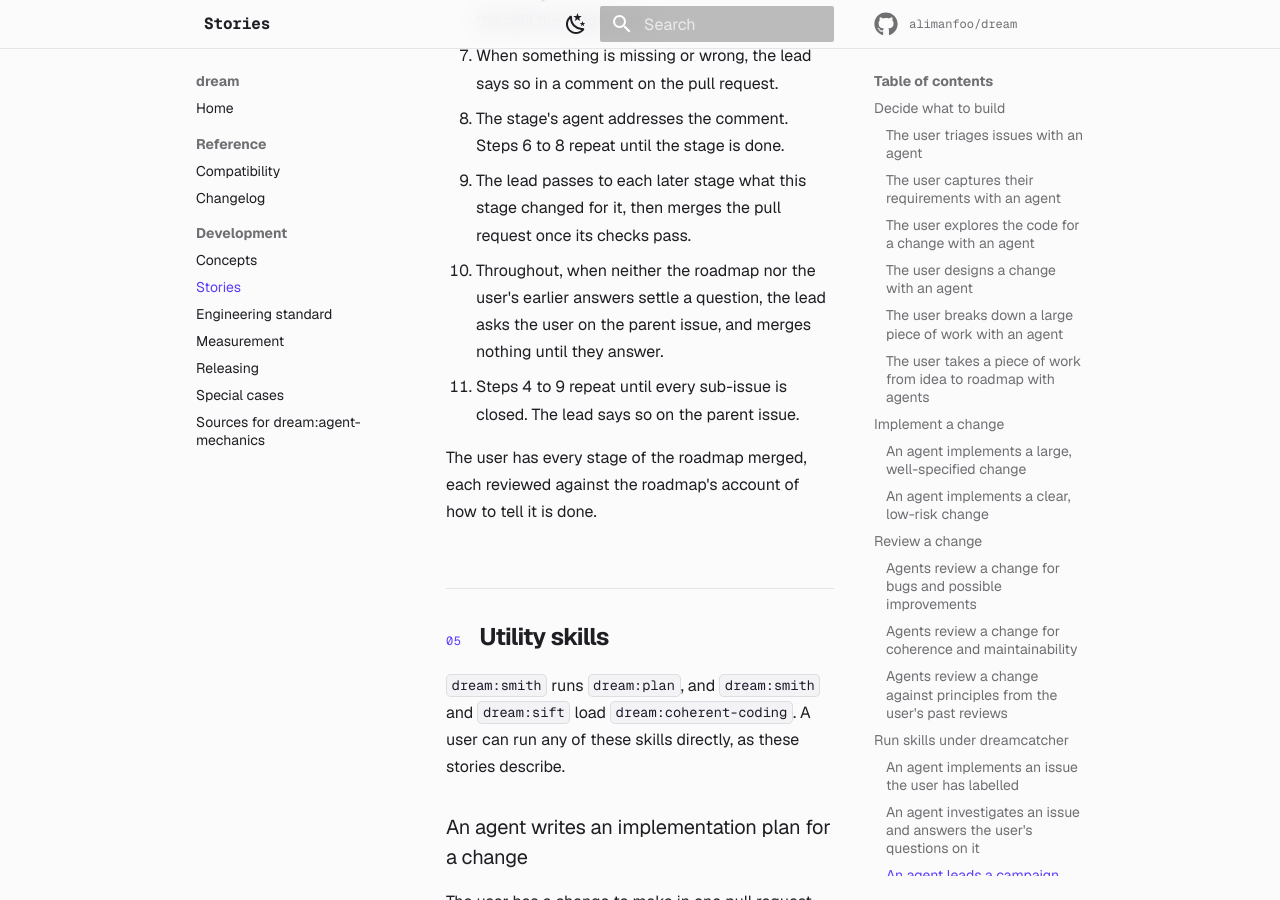
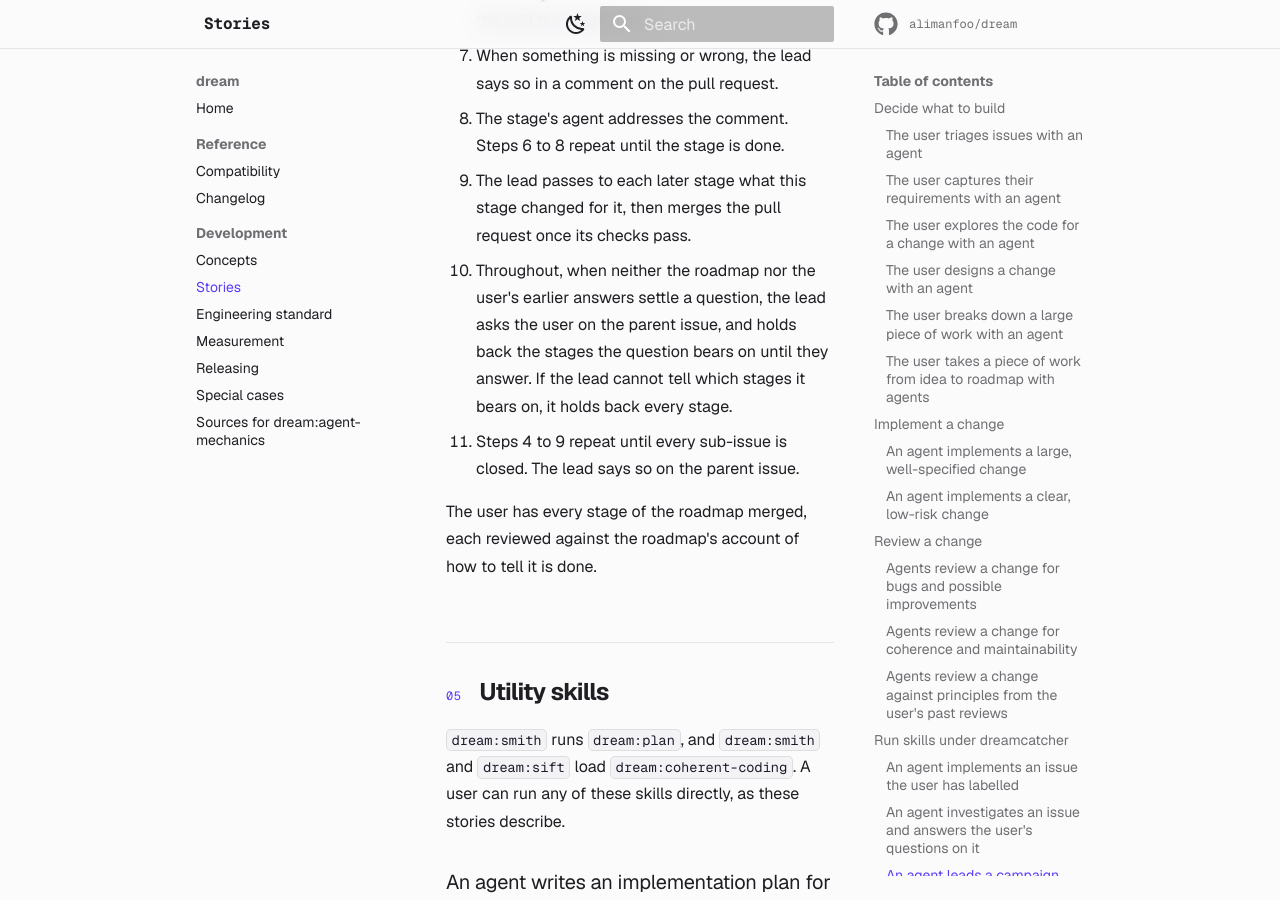
Before and after one commit to alimanfoo/dream, an MkDocs documentation site: the page built from docs/stories.md, in a window 1280 px wide and 900 px high, scrolled down 18744 px. Built offline with MkDocs 1.6.1 and Material for MkDocs 9.7.7, drawn with Linux system fonts in a browser that asks for light colours; comment, search, counter and statistics services are not loaded.

Commit message:
Hold back only stages affected by open questions
Co-Authored-By: Codex <noreply@openai.com>

```diff
--- a/docs/stories.md
+++ b/docs/stories.md
@@ -477,8 +477,9 @@ settle.
 9. The lead passes to each later stage what this stage changed for it, then
    merges the pull request once its checks pass.
 10. Throughout, when neither the roadmap nor the user's earlier answers settle a
-    question, the lead asks the user on the parent issue, and merges nothing
-    until they answer.
+    question, the lead asks the user on the parent issue, and holds back the
+    stages the question bears on until they answer. If the lead cannot tell
+    which stages it bears on, it holds back every stage.
 11. Steps 4 to 9 repeat until every sub-issue is closed. The lead says so on the
     parent issue.
 
```
Also changed, not shown: docs/index.md (+6 -6 lines), plugins/dream/skills/big/SKILL.md (+6 -4 lines).
